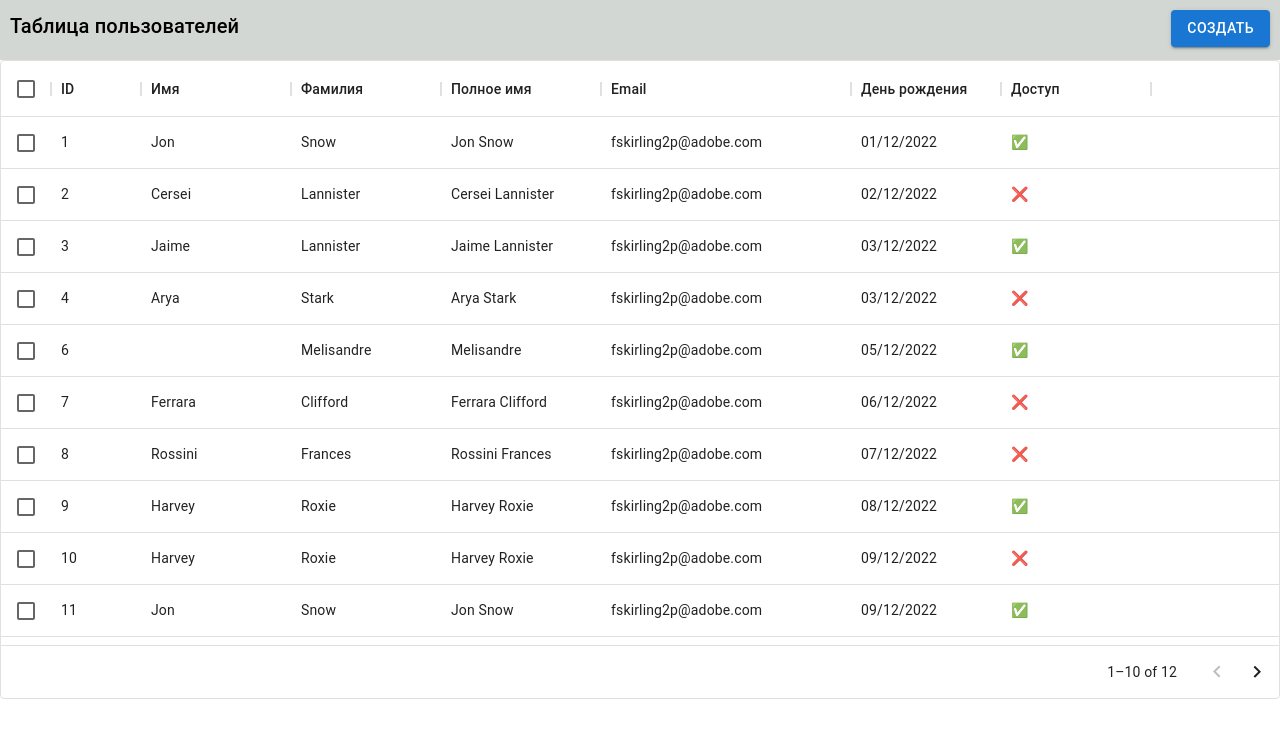
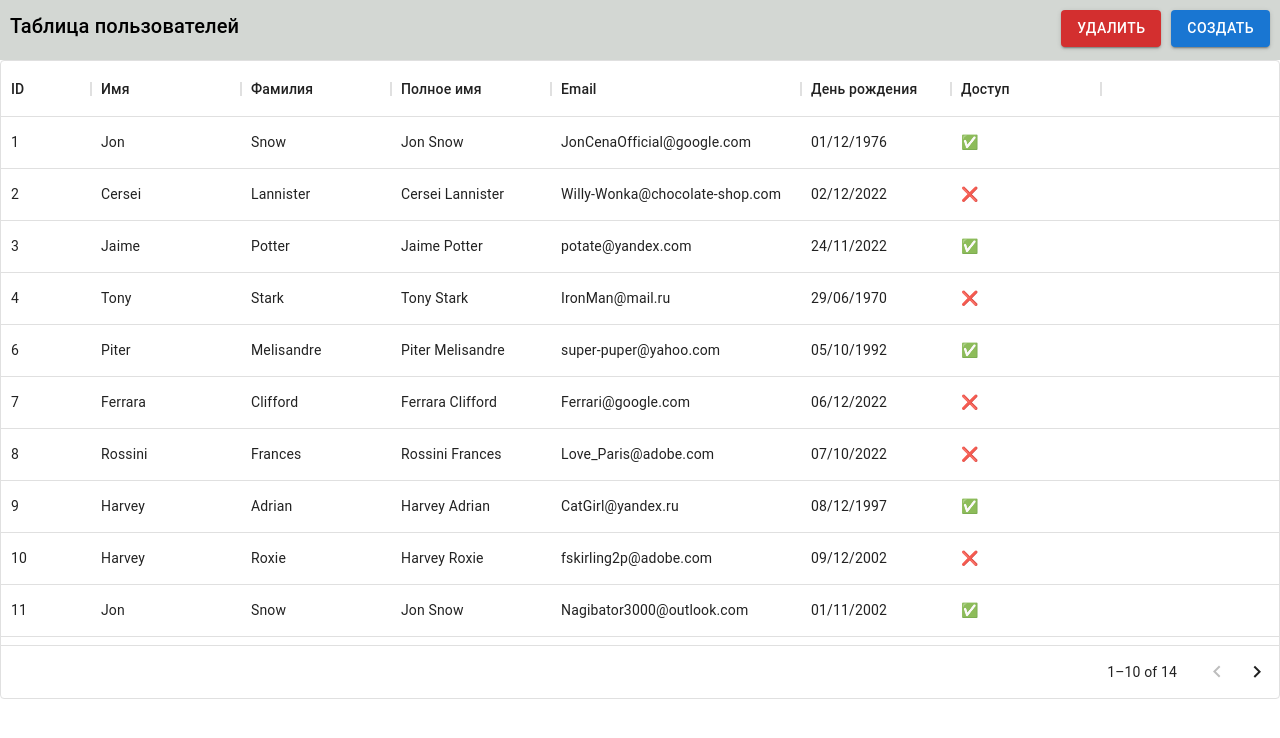
Before and after one commit to Valera-Filimonov/table-users, a React (Create React App) app: page / in a window 1280 px wide. Shown: the top 738 px of the page. Built offline with nearby package versions, Linux system fonts and the light colour scheme.

Commit message:
feat: added button delete user

```diff
--- a/src/App.tsx
+++ b/src/App.tsx
@@ -7,21 +7,26 @@ import Table from "./component/Table";
 const App = (): JSX.Element => {
 
     const [open, setOpen] = useState<boolean>(false);
-    const [status, setStatus] = useState<boolean>(false)
+    const [statusButtonCreate, setStatusButtonCreate] = useState<boolean>(false);
+    const [statusButtonDelete, setStatusButtonDelete] = useState<boolean>(false)
+    const [selectedRow, setSelectedRow] = useState<string | null>(null)
 
     return (
         <div className={styles.app}>
             <Header open={open}
                     setOpen={setOpen}
-                    status={status}
-                    setStatus={setStatus}
+                    selectedRow={selectedRow}
+                    statusButtonCreate={statusButtonCreate}
+                    setStatusButtonCreate={setStatusButtonCreate}
+                    statusButtonDelete={statusButtonDelete}
+                    setStatusButtonDelete={setStatusButtonDelete}
             />
             <ModalAddUser open={open}
                           setOpen={setOpen}
-                          status={status}
-                          setStatus={setStatus}
+                          statusButtonCreate={statusButtonCreate}
+                          setStatusButtonCreate={setStatusButtonCreate}
             />
-            <Table />
+            <Table setSelectedRow={setSelectedRow}/>
         </div>
     );
 }
--- a/src/component/Header/ButtonCreate/index.tsx
+++ b/src/component/Header/ButtonCreate/index.tsx
@@ -5,15 +5,19 @@ import styles from '../header.module.css'
 import {useEffect} from "react";
 import { PropsButtonCreate } from "../types";
 
-const ButtonCreate = ({open, setOpen, status, setStatus}: PropsButtonCreate): JSX.Element => {
+const ButtonCreate = ({open,
+                       setOpen,
+                       statusButtonCreate,
+                       setStatusButtonCreate
+                       }: PropsButtonCreate): JSX.Element => {
 
     useEffect(() => {
-        if (status) {
+        if (statusButtonCreate) {
             setTimeout(() => {
-                setStatus(false);
+                setStatusButtonCreate(false);
             }, 500)
         }
-    }, [status])
+    }, [statusButtonCreate])
 
 
     const handlerOpenModal = () => {
@@ -22,16 +26,16 @@ const ButtonCreate = ({open, setOpen, status, setStatus}: PropsButtonCreate): JS
     }
 
     return (
-        <div className={styles.button}>
+        <div className={styles.buttonCreate}>
             <Stack spacing={2} direction="row">
-                {!status &&
+                {!statusButtonCreate &&
                 <Button onClick={handlerOpenModal}
                         variant="contained"
                 >
                     Создать
                 </Button>
                 }
-                {status &&
+                {statusButtonCreate &&
                 <Button onClick={handlerOpenModal}
                         variant="contained"
                         color="success"
--- /dev/null
+++ b/src/component/Header/ButtonDelete/index.tsx
@@ -0,0 +1,47 @@
+import Stack from "@mui/material/Stack";
+import Button from '@mui/material/Button';
+import * as React from "react";
+import styles from '../header.module.css'
+import {useEffect} from "react";
+import {PropsButtonDelete} from "../types";
+
+const ButtonDelete = ({statusButtonDelete, setStatusButtonDelete, selectedRow}: PropsButtonDelete): JSX.Element => {
+
+    useEffect(() => {
+        if (statusButtonDelete) {
+            setTimeout(() => {
+                setStatusButtonDelete(false);
+            }, 500)
+        }
+    }, [statusButtonDelete])
+
+    const handlerDeletedUser = () => {
+        console.log(selectedRow)
+        setStatusButtonDelete(!statusButtonDelete);
+    }
+
+    return (
+        <div className={styles.buttonDelete}>
+            <Stack spacing={2} direction="row">
+                {!statusButtonDelete &&
+                <Button onClick={handlerDeletedUser}
+                        variant="contained"
+                        color="error"
+                >
+                    Удалить
+                </Button>
+                }
+                {statusButtonDelete &&
+                <Button onClick={handlerDeletedUser}
+                        variant="contained"
+                        color="success"
+                >
+                    Удалено
+                </Button>
+                }
+            </Stack>
+        </div>
+    );
+}
+
+export default ButtonDelete;
--- a/src/component/Header/header.module.css
+++ b/src/component/Header/header.module.css
@@ -6,11 +6,21 @@
     min-width: 485px;
 }
 
-.button {
+.buttonGroup {
+    display: flex;
     padding-top: 10px;
     padding-right: 10px;
     margin-left: auto;
-    margin-right: 0
+    margin-right: 0;
+}
+
+.buttonCreate {
+    margin-left: 10px;
+    height: 24px;
+}
+
+.buttonDelete {
+    height: 24px;
 }
 
 .title {
--- a/src/component/Header/index.tsx
+++ b/src/component/Header/index.tsx
@@ -2,16 +2,30 @@ import ButtonCreate from './ButtonCreate';
 import styles from './header.module.css'
 import {Typography} from "@mui/material";
 import { PropsHeader } from './types';
+import ButtonDelete from "./ButtonDelete";
 
-const Header = ({open, setOpen, status, setStatus}: PropsHeader): JSX.Element => {
+const Header = ({open,
+                 setOpen,
+                 selectedRow,
+                 statusButtonCreate,
+                 setStatusButtonCreate,
+                 statusButtonDelete,
+                 setStatusButtonDelete
+                }: PropsHeader): JSX.Element => {
     return (
         <div className={styles.header}>
             <Typography className={styles.title} variant="h6" gutterBottom>Таблица пользователей</Typography>
-            <ButtonCreate open={open}
-                          setOpen={setOpen}
-                          status={status}
-                          setStatus={setStatus}
-            />
+            <div className={styles.buttonGroup}>
+                <ButtonDelete statusButtonDelete={statusButtonDelete}
+                              setStatusButtonDelete={setStatusButtonDelete}
+                              selectedRow={selectedRow}
+                />
+                <ButtonCreate open={open}
+                              setOpen={setOpen}
+                              statusButtonCreate={statusButtonCreate}
+                              setStatusButtonCreate={setStatusButtonCreate}
+                />
+            </div>
         </div>
     );
 }
--- a/src/component/Modal/ButtonAdd/index.tsx
+++ b/src/component/Modal/ButtonAdd/index.tsx
@@ -7,8 +7,8 @@ import { PropsButtonAdd } from "../types";
 const ButtonAdd = ({
                        open,
                        setOpen,
-                       status,
-                       setStatus,
+                       statusButtonCreate,
+                       setStatusButtonCreate,
 
                        id,
                        email,
@@ -64,7 +64,7 @@ const ButtonAdd = ({
             /^(?:(?:31(\/|-|\.)(?:0?[13578]|1[02]))\1|(?:(?:29|30)(\/|-|\.)(?:0?[1,3-9]|1[0-2])\2))(?:(?:1[6-9]|[2-9]\d)?\d{2})$|^(?:29(\/|-|\.)0?2\3(?:(?:(?:1[6-9]|[2-9]\d)?(?:0[48]|[2468][048]|[13579][26])|(?:(?:16|[2468][048]|[3579][26])00))))$|^(?:0?[1-9]|1\d|2[0-8])(\/|-|\.)(?:(?:0?[1-9])|(?:1[0-2]))\4(?:(?:1[6-9]|[2-9]\d)?\d{2})$/g.test(birthDate)
         ) {
             setOpen(!open)
-            setStatus(!status);
+            setStatusButtonCreate(!statusButtonCreate);
 
             setId('')
             setName('')
--- a/src/component/Modal/index.tsx
+++ b/src/component/Modal/index.tsx
@@ -22,7 +22,7 @@ const style = {
     p: 4,
 };
 
-const ModalAddUser = ({open, setOpen, status, setStatus}: PropsModalAddUser): JSX.Element => {
+const ModalAddUser = ({open, setOpen, statusButtonCreate, setStatusButtonCreate}: PropsModalAddUser): JSX.Element => {
 
     const [id, setId] = useState<string>('');
     const [email, setEmail] = useState<string>('');
@@ -144,8 +144,8 @@ const ModalAddUser = ({open, setOpen, status, setStatus}: PropsModalAddUser): JS
                         <ButtonAdd open={open}
                                    setOpen={setOpen}
 
-                                   status={status}
-                                   setStatus={setStatus}
+                                   statusButtonCreate={statusButtonCreate}
+                                   setStatusButtonCreate={setStatusButtonCreate}
 
                                    id={id}
                                    email={email}
--- a/src/component/Table/index.tsx
+++ b/src/component/Table/index.tsx
@@ -3,8 +3,15 @@ import {DataGrid} from '@mui/x-data-grid/DataGrid';
 import {GridColDef} from '@mui/x-data-grid/models/colDef';
 import {GridCellParams, GridValueGetterParams} from '@mui/x-data-grid/models/params';
 import * as React from 'react';
+import {ParamsSelectedRow, PropsTable} from "./types";
 
-const Table = (): JSX.Element => {
+const Table = ({setSelectedRow}: PropsTable): JSX.Element => {
+
+    const handlerSelectedRow = (params: ParamsSelectedRow): boolean => {
+        setSelectedRow(params.id);
+        console.log(params.id)
+        return true
+    }
 
     const columns: GridColDef[] = [
         {field: 'id', headerName: 'ID', width: 90},
@@ -12,6 +19,7 @@ const Table = (): JSX.Element => {
             field: 'name',
             headerName: 'Имя',
             width: 150,
+            //позволяет редактировать ячейки
             editable: true,
         },
         {
@@ -60,31 +68,116 @@ const Table = (): JSX.Element => {
     ];
 
     const rows = [
-        {id: 1, lastName: 'Snow', name: 'Jon', email: "fskirling2p@adobe.com", birthDate: '01/12/2022', access: true},
-        {id: 2, lastName: 'Lannister', name: 'Cersei',  email: "fskirling2p@adobe.com", birthDate: '02/12/2022', access: false},
-        {id: 3, lastName: 'Lannister', name: 'Jaime',  email: "fskirling2p@adobe.com", birthDate: '03/12/2022', access: true},
-        {id: 4, lastName: 'Stark', name: 'Arya', email: "fskirling2p@adobe.com", birthDate: '03/12/2022', access: false},
-        {id: 6, lastName: 'Melisandre', name: null, email: "fskirling2p@adobe.com", birthDate: '05/12/2022', access: true},
-        {id: 7, lastName: 'Clifford', name: 'Ferrara', email: "fskirling2p@adobe.com", birthDate: '06/12/2022', access: false},
-        {id: 8, lastName: 'Frances', name: 'Rossini', email: "fskirling2p@adobe.com", birthDate: '07/12/2022', access: false},
-        {id: 9, lastName: 'Roxie', name: 'Harvey', email: "fskirling2p@adobe.com", birthDate: '08/12/2022', access: true},
-        {id: 10, lastName: 'Roxie', name: 'Harvey', email: "fskirling2p@adobe.com", birthDate: '09/12/2022', access: false},
-        {id: 11, lastName: 'Snow', name: 'Jon', email: "fskirling2p@adobe.com", birthDate: '09/12/2022', access: true},
-        {id: 12, lastName: 'Lannister', name: 'Cersei', email: "fskirling2p@adobe.com", birthDate: '10/12/2022', access: true},
-        {id: 13, lastName: 'Lannister', name: 'Jaime', email: "fskirling2p@adobe.com", birthDate: '11/12/2022', access: false},
+        {
+            id: 1,
+            lastName: 'Snow',
+            name: 'Jon',
+            email: "JonCenaOfficial@google.com",
+            birthDate: '01/12/1976',
+            access: true
+        },
+        {
+            id: 2,
+            lastName: 'Lannister',
+            name: 'Cersei',
+            email: "Willy-Wonka@chocolate-shop.com",
+            birthDate: '02/12/2022',
+            access: false
+        },
+        {id: 3, lastName: 'Potter', name: 'Jaime', email: "potate@yandex.com", birthDate: '24/11/2022', access: true},
+        {id: 4, lastName: 'Stark', name: 'Tony', email: "IronMan@mail.ru", birthDate: '29/06/1970', access: false},
+        {
+            id: 6,
+            lastName: 'Melisandre',
+            name: 'Piter',
+            email: "super-puper@yahoo.com",
+            birthDate: '05/10/1992',
+            access: true
+        },
+        {
+            id: 7,
+            lastName: 'Clifford',
+            name: 'Ferrara',
+            email: "Ferrari@google.com",
+            birthDate: '06/12/2022',
+            access: false
+        },
+        {
+            id: 8,
+            lastName: 'Frances',
+            name: 'Rossini',
+            email: "Love_Paris@adobe.com",
+            birthDate: '07/10/2022',
+            access: false
+        },
+        {id: 9, lastName: 'Adrian', name: 'Harvey', email: "CatGirl@yandex.ru", birthDate: '08/12/1997', access: true},
+        {
+            id: 10,
+            lastName: 'Roxie',
+            name: 'Harvey',
+            email: "fskirling2p@adobe.com",
+            birthDate: '09/12/2002',
+            access: false
+        },
+        {
+            id: 11,
+            lastName: 'Snow',
+            name: 'Jon',
+            email: "Nagibator3000@outlook.com",
+            birthDate: '01/11/2002',
+            access: true
+        },
+        {
+            id: 12,
+            lastName: 'Lannister',
+            name: 'Cersei',
+            email: "Lannister1999@google.com",
+            birthDate: '10/09/1999',
+            access: true
+        },
+        {
+            id: 13,
+            lastName: 'Lannister',
+            name: 'Jaime',
+            email: "MrBeast@yandex.ru",
+            birthDate: '07/06/2000',
+            access: false
+        },
+        {
+            id: 14,
+            lastName: 'Parker',
+            name: 'Piter',
+            email: "SpiderMan@yahoo.com",
+            birthDate: '19/08/1986',
+            access: false
+        },
+        {
+            id: 16,
+            lastName: 'Jeffrey',
+            name: 'Thomas',
+            email: "Thomas-Jeffrey1956@yahoo.com",
+            birthDate: '09/07/1956',
+            access: false
+        },
     ];
 
 
     return (
         <>
-            <Box sx={{height: 639, width: '100%'}}>
+            <Box sx={{height: 639}}>
                 <DataGrid
                     rows={rows}
                     columns={columns}
                     pageSize={10}
                     rowsPerPageOptions={[5]}
-                    checkboxSelection
-                    disableSelectionOnClick
+                    onRowClick={(params: ParamsSelectedRow) => {
+                        if (params) {
+                            handlerSelectedRow(params);
+                            return true;
+                        } else {
+                            return false
+                        }
+                    }}
                     experimentalFeatures={{newEditingApi: true}}
                 />
             </Box></>
--- /dev/null
+++ b/src/component/Table/types.ts
@@ -0,0 +1,7 @@
+export type PropsTable = {
+    setSelectedRow: (params: string) => void;
+}
+
+export type ParamsSelectedRow = {
+    id: number;
+}
```
Also changed, not shown: src/component/Header/types.ts (+13 -4 lines), src/component/Modal/types.ts (+4 -4 lines).
